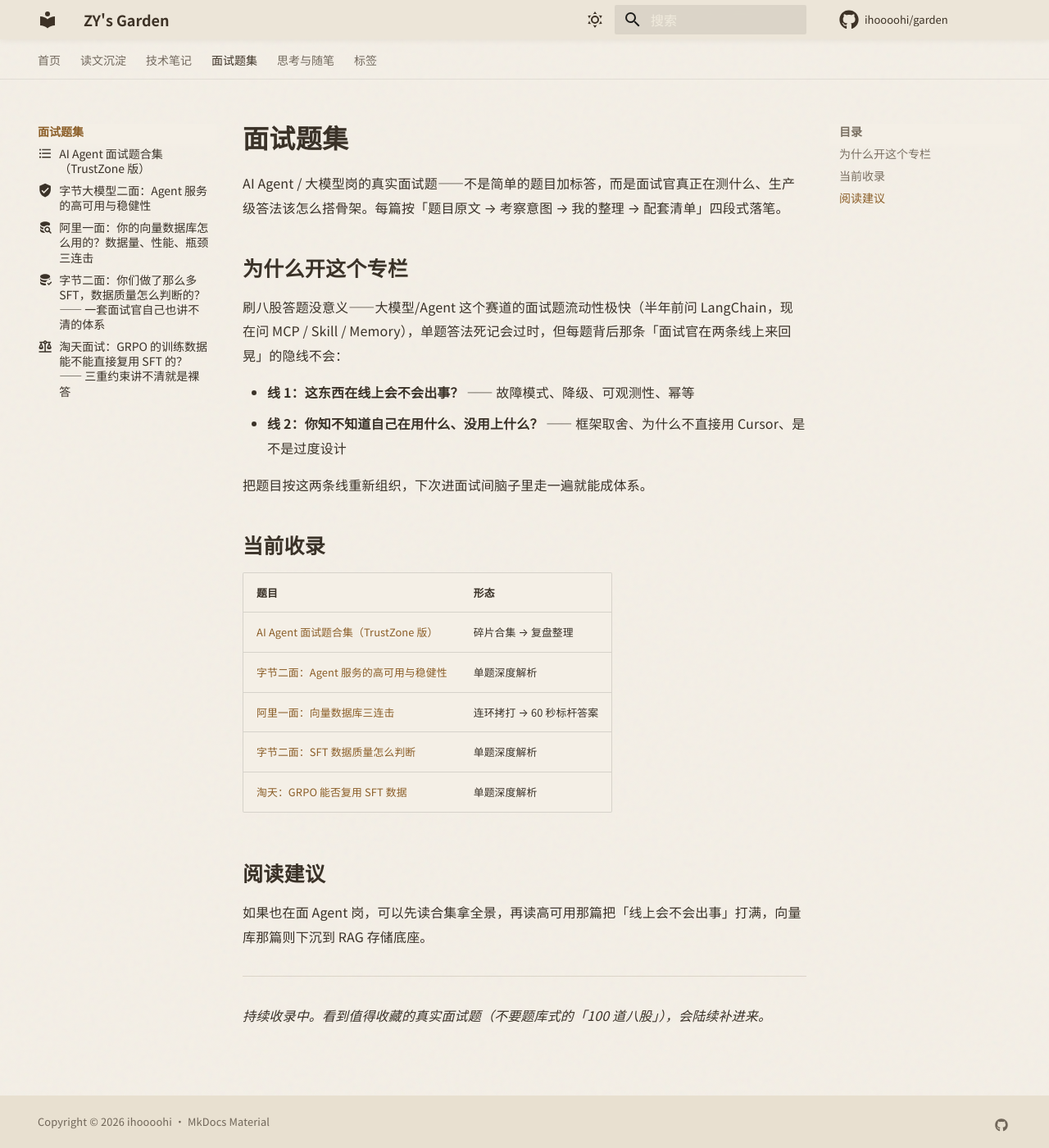
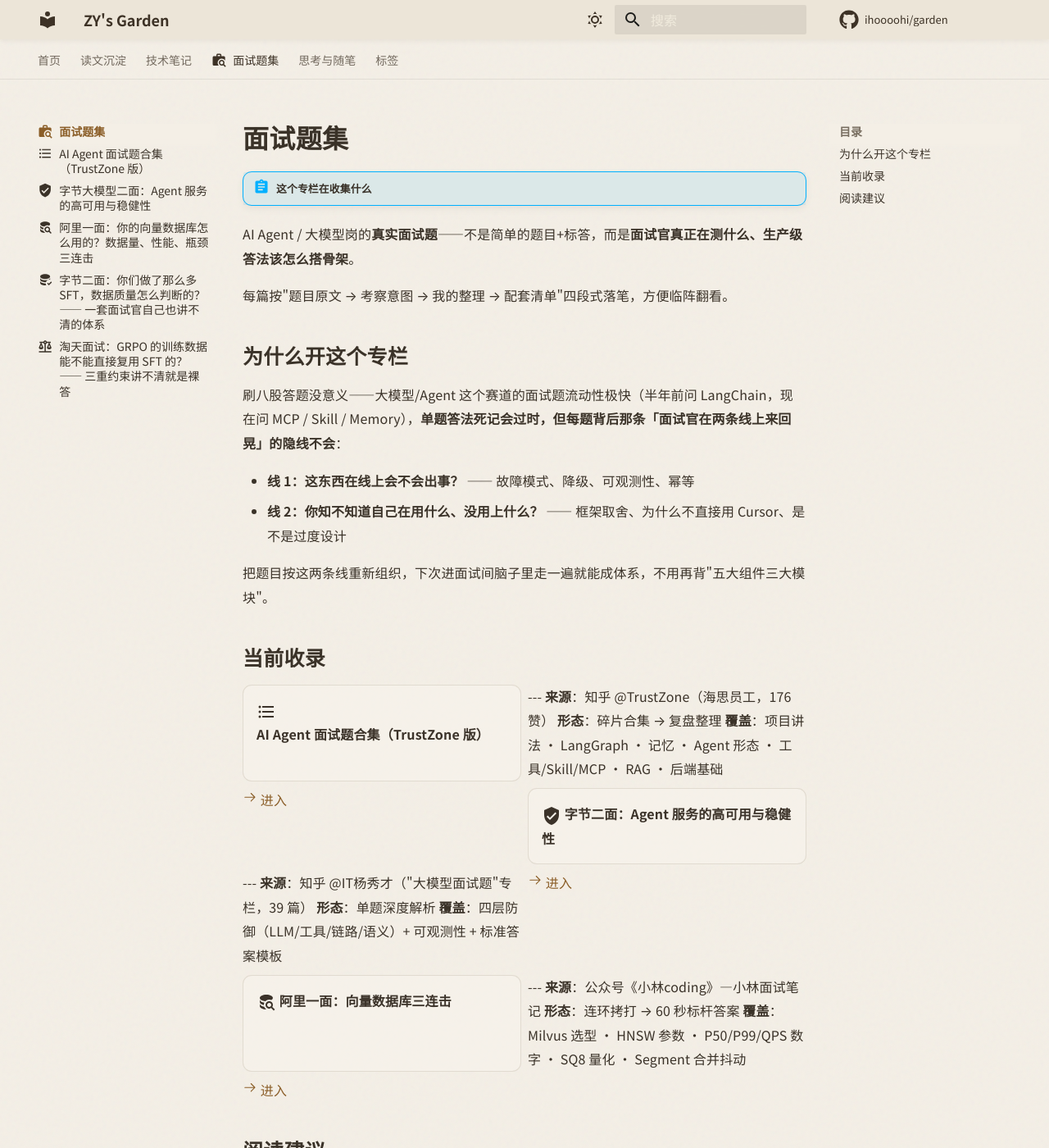
Before and after one commit to ihoooohi/garden, an MkDocs documentation site: the page built from docs/interview/index.md, in a window 1280 px wide and 1400 px high. Shown: the whole window at 82% size. Built offline with MkDocs 1.6.1 and Material for MkDocs 9.7.7, drawn with Linux system fonts in a browser that asks for light colours; comment, search, counter and statistics services are not loaded; some of the changed text lies outside the part shown.

```diff
--- a/docs/interview/index.md
+++ b/docs/interview/index.md
@@ -1,35 +1,59 @@
 ---
 title: 面试题集 · 大模型 / Agent 岗
 description: 收集 AI Agent / 大模型相关的真实面试题，重在背后的考察意图与系统化答法，不是题库搬运。
+icon: material/briefcase-search
 ---
 
 # 面试题集
 
-AI Agent / 大模型岗的真实面试题——不是简单的题目加标答，而是面试官真正在测什么、生产级答法该怎么搭骨架。每篇按「题目原文 → 考察意图 → 我的整理 → 配套清单」四段式落笔。
+!!! abstract "这个专栏在收集什么"
+ AI Agent / 大模型岗的**真实面试题**——不是简单的题目+标答，而是**面试官真正在测什么、生产级答法该怎么搭骨架**。
+
+ 每篇按"题目原文 → 考察意图 → 我的整理 → 配套清单"四段式落笔，方便临阵翻看。
 
 ## 为什么开这个专栏
 
-刷八股答题没意义——大模型/Agent 这个赛道的面试题流动性极快（半年前问 LangChain，现在问 MCP / Skill / Memory），单题答法死记会过时，但每题背后那条「面试官在两条线上来回晃」的隐线不会：
+刷八股答题没意义——大模型/Agent 这个赛道的面试题流动性极快（半年前问 LangChain，现在问 MCP / Skill / Memory），**单题答法死记会过时，但每题背后那条「面试官在两条线上来回晃」的隐线不会**：
 
 - **线 1：这东西在线上会不会出事？** —— 故障模式、降级、可观测性、幂等
 - **线 2：你知不知道自己在用什么、没用上什么？** —— 框架取舍、为什么不直接用 Cursor、是不是过度设计
 
-把题目按这两条线重新组织，下次进面试间脑子里走一遍就能成体系。
+把题目按这两条线重新组织，下次进面试间脑子里走一遍就能成体系，不用再背"五大组件三大模块"。
 
 ## 当前收录
 
-| 题目 | 形态 |
-|---|---|
-| [AI Agent 面试题合集（TrustZone 版）](ai-agent-interview-tour.md) | 碎片合集 → 复盘整理 |
-| [字节二面：Agent 服务的高可用与稳健性](agent-service-reliability.md) | 单题深度解析 |
-| [阿里一面：向量数据库三连击](vector-db-milvus.md) | 连环拷打 → 60 秒标杆答案 |
-| [字节二面：SFT 数据质量怎么判断](sft-data-quality-system.md) | 单题深度解析 |
-| [淘天：GRPO 能否复用 SFT 数据](grpo-sft-data-reuse.md) | 单题深度解析 |
+<div class="grid cards" markdown>
+
+- :material-format-list-bulleted:{ .lg .middle } **AI Agent 面试题合集（TrustZone 版）**
+
+ --- **来源**：知乎 @TrustZone（海思员工，176 赞）
+ **形态**：碎片合集 → 复盘整理
+ **覆盖**：项目讲法 · LangGraph · 记忆 · Agent 形态 · 工具/Skill/MCP · RAG · 后端基础
+
+ [:octicons-arrow-right-24: 进入](ai-agent-interview-tour.md)
+
+- :material-shield-check:{ .lg .middle } **字节二面：Agent 服务的高可用与稳健性**
+
+ --- **来源**：知乎 @IT杨秀才（"大模型面试题"专栏，39 篇）
+ **形态**：单题深度解析
+ **覆盖**：四层防御（LLM/工具/链路/语义）+ 可观测性 + 标准答案模板
+
+ [:octicons-arrow-right-24: 进入](agent-service-reliability.md)
+
+- :material-database-search:{ .lg .middle } **阿里一面：向量数据库三连击**
+
+ --- **来源**：公众号《小林coding》—小林面试笔记
+ **形态**：连环拷打 → 60 秒标杆答案
+ **覆盖**：Milvus 选型 · HNSW 参数 · P50/P99/QPS 数字 · SQ8 量化 · Segment 合并抖动
+
+ [:octicons-arrow-right-24: 进入](vector-db-milvus.md)
+
+</div>
 
 ## 阅读建议
 
-如果也在面 Agent 岗，可以先读合集拿全景，再读高可用那篇把「线上会不会出事」打满，向量库那篇则下沉到 RAG 存储底座。
+如果你也在面 Agent 岗，**先读第一篇**——它是面试官提问思路的全景图；**再读第二篇**——把"线上会不会出事"打满的标杆答案；**第三篇**则把视线下沉到 RAG 的存储底座，**用三个真实数字 + 一个真实瓶颈拆穿"Demo 经验"和"生产经验"的差距**。三篇配合食用：上中下三层 Agent 应用栈面试线索全在里面。
 
 ---
 
-*持续收录中。看到值得收藏的真实面试题（不要题库式的「100 道八股」），会陆续补进来。*
+*持续收录中。看到值得收藏的真实面试题（不要题库式的"100 道八股"），会陆续补进来。*
```
Also changed, not shown: README.md (+6 -7 lines), docs/tags.md (+1 -1 lines), docs/thoughts/index.md (+0 -1 lines).
